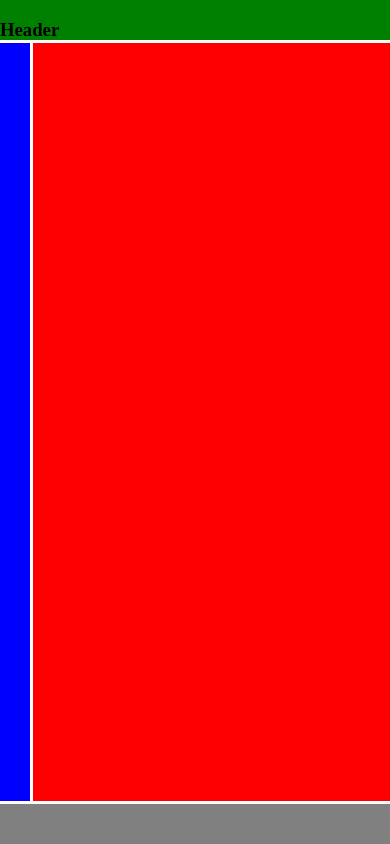
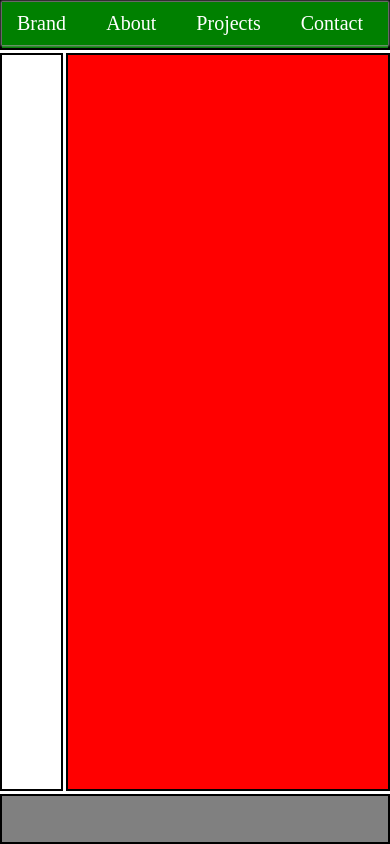
Before and after one commit to bhenriquez8/projectpage, a plain HTML site: page index.html in a window 390 px wide. Drawn offline with Linux system fonts and the light colour scheme.

Commit message:
Added a responsive navigation bar

```diff
--- a/index.html
+++ b/index.html
@@ -10,7 +10,12 @@
   <body>
     <div class="container">
       <div class="header">
-        <h3>Header</h3>
+        <nav class="navbar">
+          <div class="brand"><a href="#brand">Brand</a></div>
+          <div class="about"><a href="#about">About</a></div>
+          <div class="projects"><a href="#Projects">Projects</a></div>
+          <div class="contact"><a href="#Contact">Contact</a></div>
+        </nav>
       </div>
       <div class="menu"></div>
       <div class="content"></div>
--- a/styles/main.css
+++ b/styles/main.css
@@ -10,29 +10,60 @@ html, body {
   display: grid;
   grid-gap: 3px;
   grid-template-columns: repeat(12, 1fr);
-  grid-template-rows: 40px auto 40px;
+  grid-template-rows: 50px auto 50px;
   grid-template-areas:
     "h h h h h h h h h h h h"
-    "m c c c c c c c c c c c"
+    "m m c c c c c c c c c c"
     "f f f f f f f f f f f f";
 }
 
 .header  {
   grid-area: h;
   background-color: green;
+  border: 2px solid #000;
+}
+
+.navbar {
+  width: 100%;
+  box-shadow: 0 0 2px 1px #999;
+  display: flex;
+  flex-wrap: nowrap;
+}
+
+.navbar div {
+  color: #fff;
+  margin: 0 20px 0 10px;
+  padding: 10px 5px;
+  font-size: 20px;
+}
+
+.navbar div a {
+  color: inherit;
+  text-decoration: none;
+}
+
+.navbar div:hover {
+  background-color: #a4a4a4;
+}
+
+.navbar .brand {
+  margin-right: auto;
 }
 
 .menu {
   grid-area: m;
-  background-color: blue;
+  background-color: light-blue;
+  border: 2px solid #000;
 }
 
 .content {
   grid-area: c;
   background-color: red;
+  border: 2px solid #000;
 }
 
 .footer {
   grid-area: f;
   background-color: grey;
+  border: 2px solid #000;
 }
```
